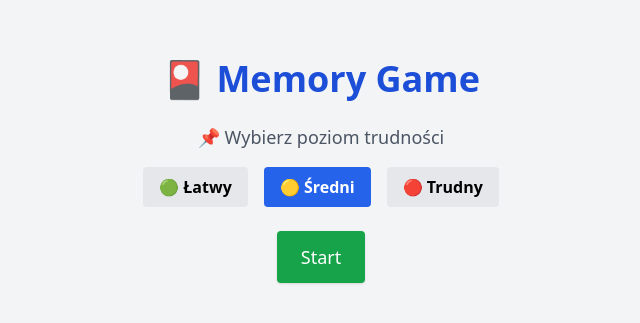
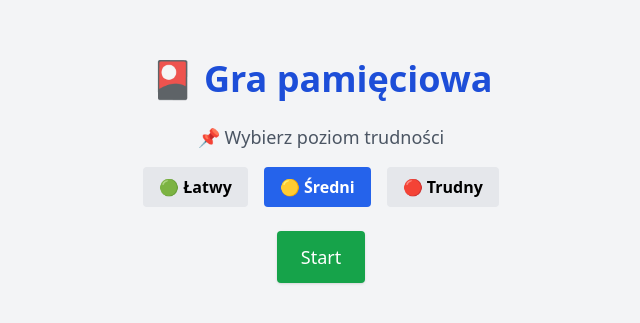
Before and after one commit to Kornetas/memory-game, a React (Vite) app: page / in a window 1280 px wide. Shown: the part 229-552 px from the top of the page, without its empty margins (319-959 px from the left). Built offline with nearby package versions, Linux system fonts and the light colour scheme.

Commit message:
move formatTime to utils

```diff
--- a/src/App.jsx
+++ b/src/App.jsx
@@ -1,6 +1,7 @@
 import { useEffect, useState } from "react";
 import Card from "./components/Card/Card";
 import { generateDeck } from "./utils/generateDeck";
+import { formatTime } from "./utils/formatTime";
 
 function App() {
   const [cards, setCards] = useState(generateDeck);
@@ -14,12 +15,6 @@ function App() {
   const [bestScore, setBestScore] = useState(null);
   const [screen, setScreen] = useState("start"); // "start" | "game"
   const [difficulty, setDifficulty] = useState("medium"); // domyślnie średni
-
-  function formatTime(seconds) {
-    const mins = Math.floor(seconds / 60);
-    const secs = seconds % 60;
-    return `${String(mins).padStart(2, "0")}:${String(secs).padStart(2, "0")}`;
-  }
 
   const handleCardClick = (clickedCard) => {
     if (!isTiming && !firstCard && !secondCard) {
@@ -135,7 +130,7 @@ function App() {
     return (
       <div className="min-h-screen flex flex-col items-center justify-center bg-gray-100 text-center p-8">
         <h1 className="text-4xl font-bold mb-6 text-blue-700">
-          🎴 Memory Game
+          🎴 Gra pamięciowa
         </h1>
         <p className="text-gray-600 text-lg mb-4">
           📌 Wybierz poziom trudności
@@ -175,7 +170,9 @@ function App() {
 
   return (
     <div className="min-h-screen bg bg-gray-100 text-center py-10 px-4">
-      <h1 className="text-3xl font-bold text-blue-700 mb-6">Memory Game</h1>
+      <h1 className="text-3xl font-bold text-blue-700 mb-6">
+        🎴 Gra pamięciowa
+      </h1>
 
       <p className="text-lg text-gray-700 mb-2">
         🔁 Próby: <span className="font-semibold">{tries}</span>
--- /dev/null
+++ b/src/utils/formatTime.js
@@ -0,0 +1,5 @@
+export function formatTime(seconds) {
+  const mins = Math.floor(seconds / 60);
+  const secs = seconds % 60;
+  return `${String(mins).padStart(2, "0")}:${String(secs).padStart(2, "0")}`;
+}
```
